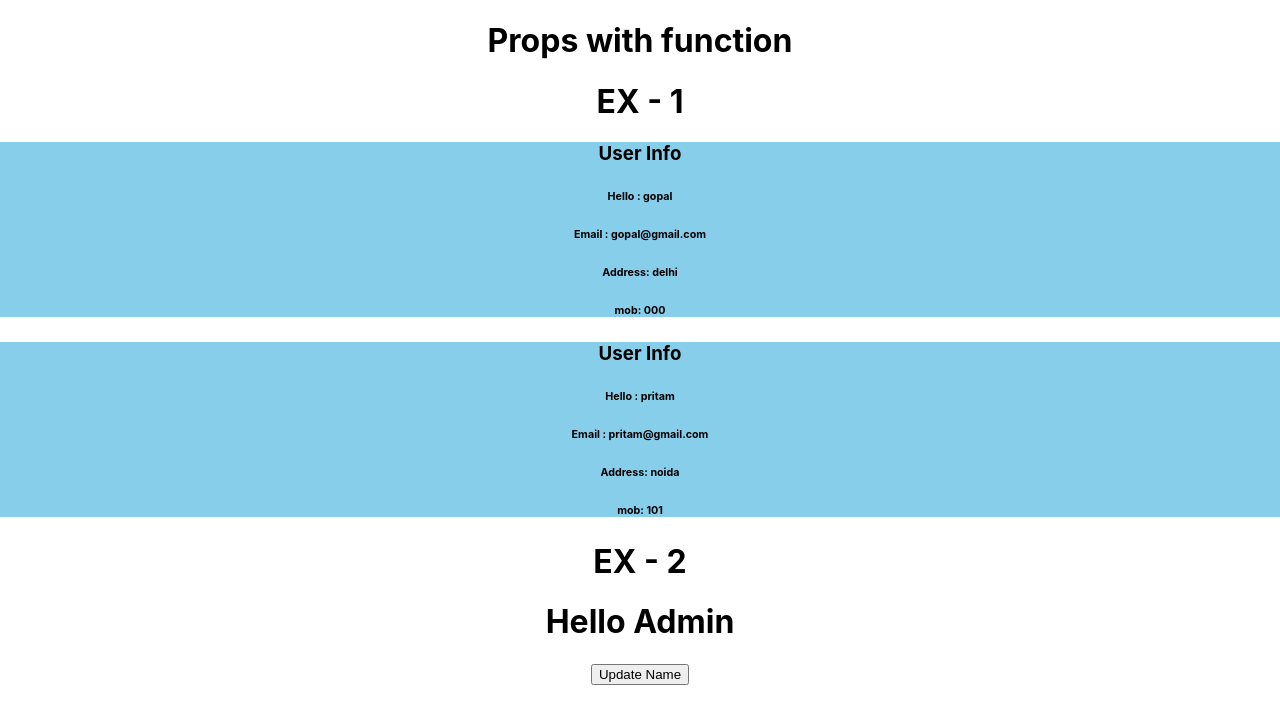
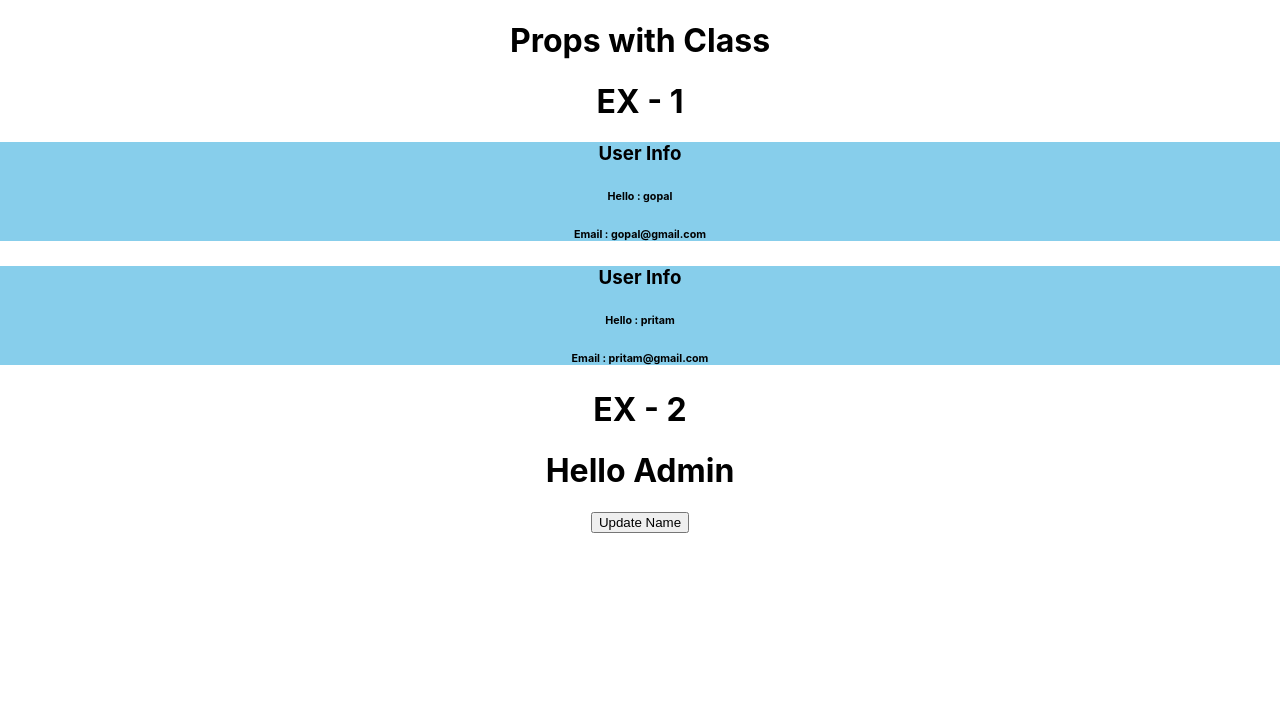
Before and after one commit to PritamMakwana/React-Js-Topics, a React (Create React App) app: page / in a window 1280 px wide. Shown: the top 724 px of the page. Built offline with nearby package versions, Linux system fonts and the light colour scheme.

Commit message:
props class component

```diff
--- a/src/App.js
+++ b/src/App.js
@@ -1,25 +1,30 @@
-import { useState } from 'react';
+import { Component, useState } from 'react';
 import './App.css';
 import Student from './Student';
 import User from './User';
 
-//Props with function component
+//Props with Class component
 
-function App() {
+class App extends Component {
 
-  const [name,setName] = useState("Admin");
+  constructor() {
+    super();
+    this.state = { name: "Admin" }
+  }
 
+  render() {
     return (
       <div className="App">
-    <h1>Props with function</h1>
+        <h1>Props with Class</h1>
         <h1 >EX - 1</h1>
-    <User name ="gopal" email ="gopal@gmail.com" other = {{address : "delhi",mob :"000"}} />
-    <User name ="pritam" email ="pritam@gmail.com" other = {{address : "noida",mob :"101"}} />
+        <User name="gopal" email="gopal@gmail.com" />
+        <User name="pritam" email="pritam@gmail.com" />
         <h1 >EX - 2</h1>
-    <Student name = {name} />
-    <button onClick={()=> {setName("User")}}>Update Name</button>
+        <Student name={this.state.name} />
+        <button onClick={() => { this.setState({name :"User"}) }}>Update Name</button>
       </div>
     );
+  }
 }
 
 
--- a/src/Student.js
+++ b/src/Student.js
@@ -1,8 +1,14 @@
-export default function Student (p){
-    console.log(p);
-    return(
+import { Component } from "react"
+
+
+export default class Student extends Component{
+
+    render(){
+        console.log(this.props)
+    return (
         <div>
-            <h1>Hello {p.name} </h1>
+            <h1>Hello {this.props.name} </h1>
         </div>
     )
 }
+}
--- a/src/User.js
+++ b/src/User.js
@@ -1,11 +1,12 @@
-export default function User(props){
-    return(
-        <div style={{backgroundColor : "skyblue"}}>
-            <h3>User Info</h3>
-            <h6>Hello : {props.name}</h6>
-            <h6>Email : {props.email}</h6>
-            <h6>Address: {props.other.address}</h6>
-            <h6>mob: {props.other.mob}</h6>
-        </div>
-    )
+import React from "react"
+export default class User extends React.Component {
+    render() {
+        return (
+            <div style={{ backgroundColor: "skyblue" }}>
+                <h3>User Info</h3>
+                <h6>Hello : {this.props.name}</h6>
+                <h6>Email : {this.props.email}</h6>
+            </div>
+        )
+    }
 }
```
Lines whose indentation alone changed are shown as unchanged.
